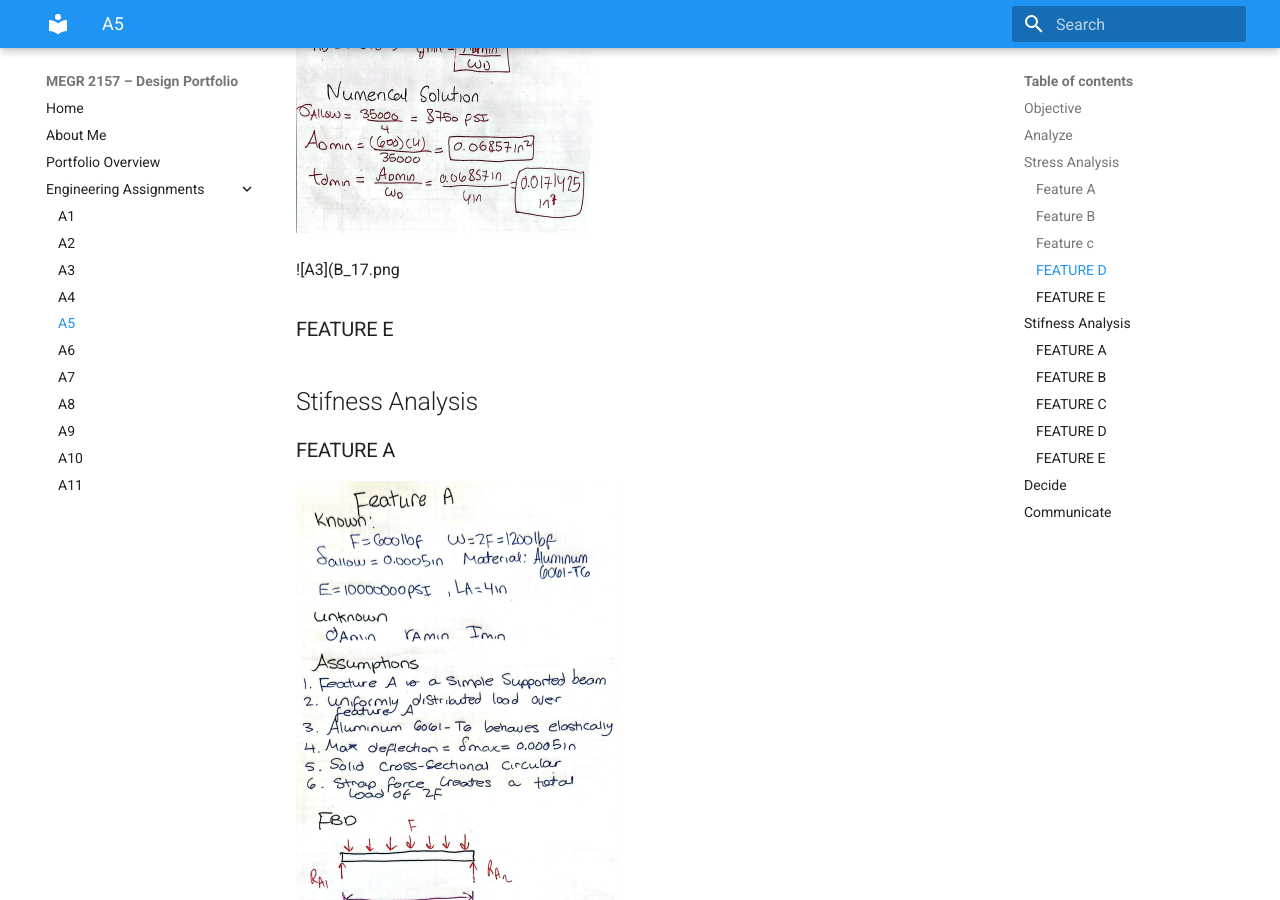
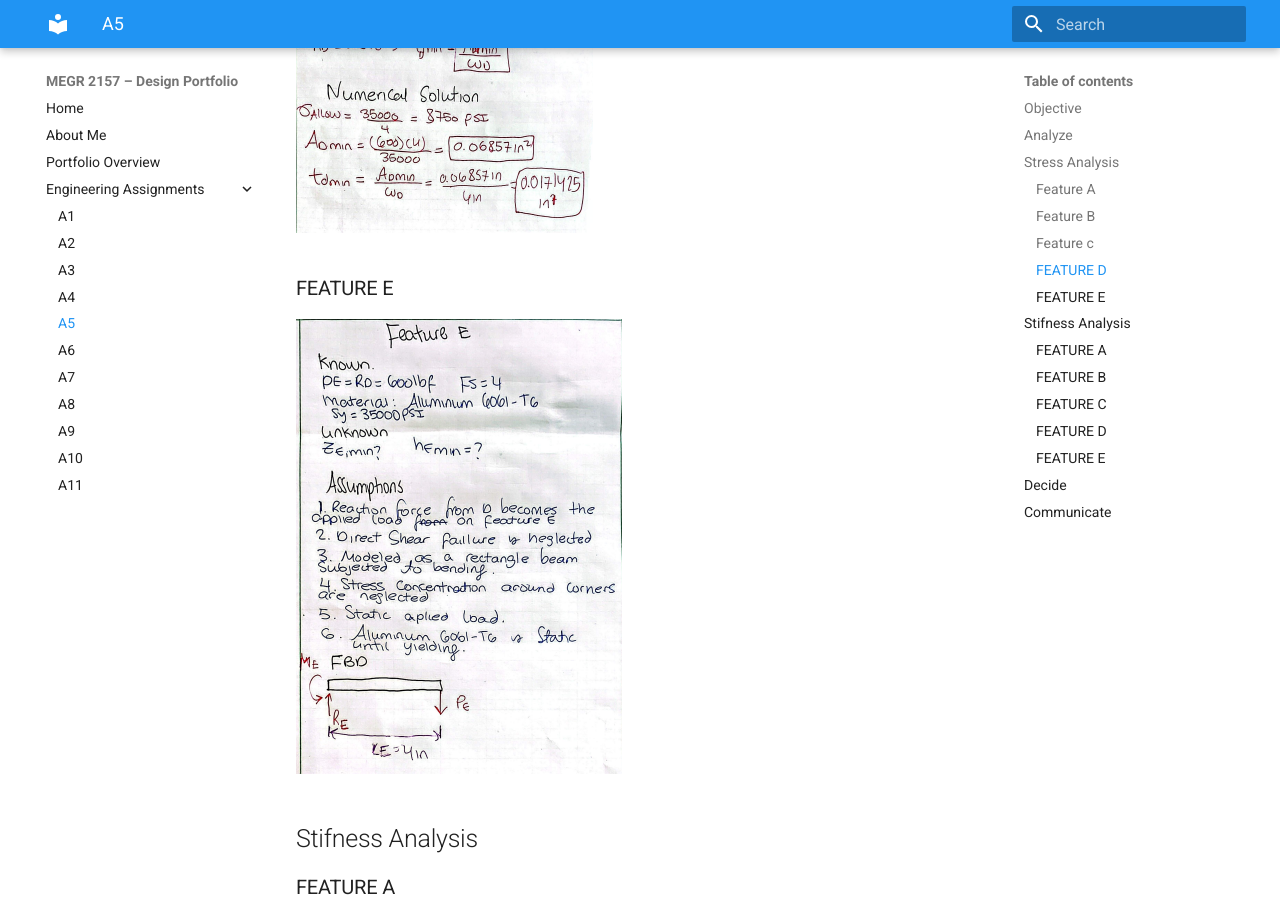
Before and after one commit to ncenatus/design-project-portfolio, an MkDocs documentation site: the page built from docs/assignments/A05/index.md, in a window 1280 px wide and 900 px high, scrolled down 7211 px. Built offline with MkDocs 1.6.1 and Material for MkDocs 9.7.7, drawn with Linux system fonts in a browser that asks for light colours.

Commit message:
Update index.md

```diff
--- a/docs/assignments/A05/index.md
+++ b/docs/assignments/A05/index.md
@@ -73,11 +73,11 @@ Then for the Minimum Height of Feature C Using the rectangular section modulus e
 
 ![A3](B_16.png)
 
-![A3](B_17.png
+
 
 
 ### FEATURE E
-
+![A3](B_17.png)
 
 ##  Stifness Analysis
 
```
